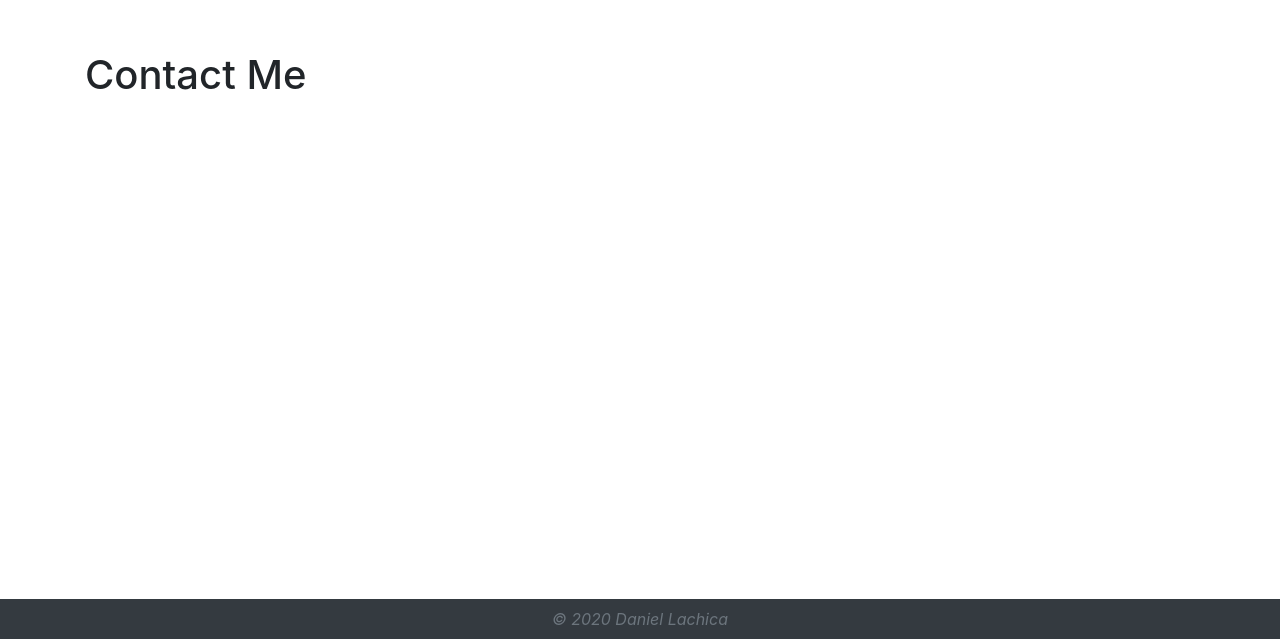
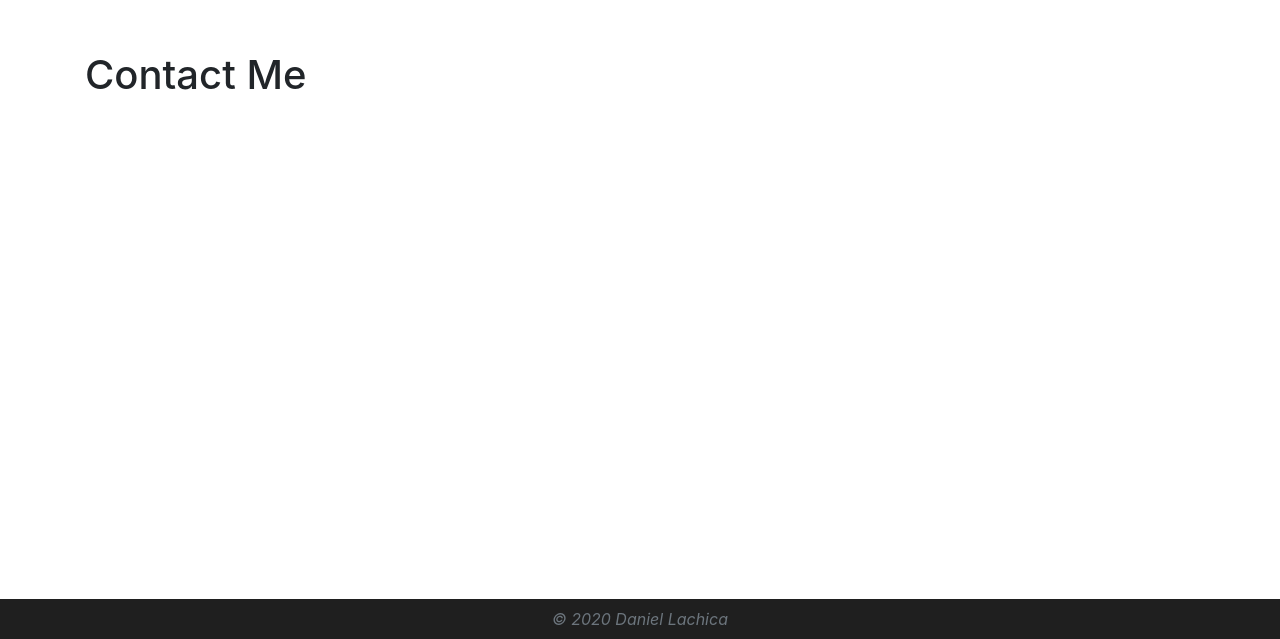
Before and after one commit to danielflachica/DFL-Portfolio, a website: page index.html in a window 1280 px wide. Shown: the part 3853-4492 px from the top of the page. Drawn offline with nearby package versions, Linux system fonts and the light colour scheme.

Commit message:
Rebrand dark color class

```diff
--- a/custom.scss
+++ b/custom.scss
@@ -1,7 +1,8 @@
 $theme-colors: (
   "primary": #002f50,
   "secondary": #07bbad,
-  "success": #00a86b
+  "success": #00a86b,
+  "dark": #1f1f1f
 );
 
 @import "node_modules/bootstrap/scss/bootstrap";
```
Also changed, not shown: public/css/custom.css, 1 other file.
